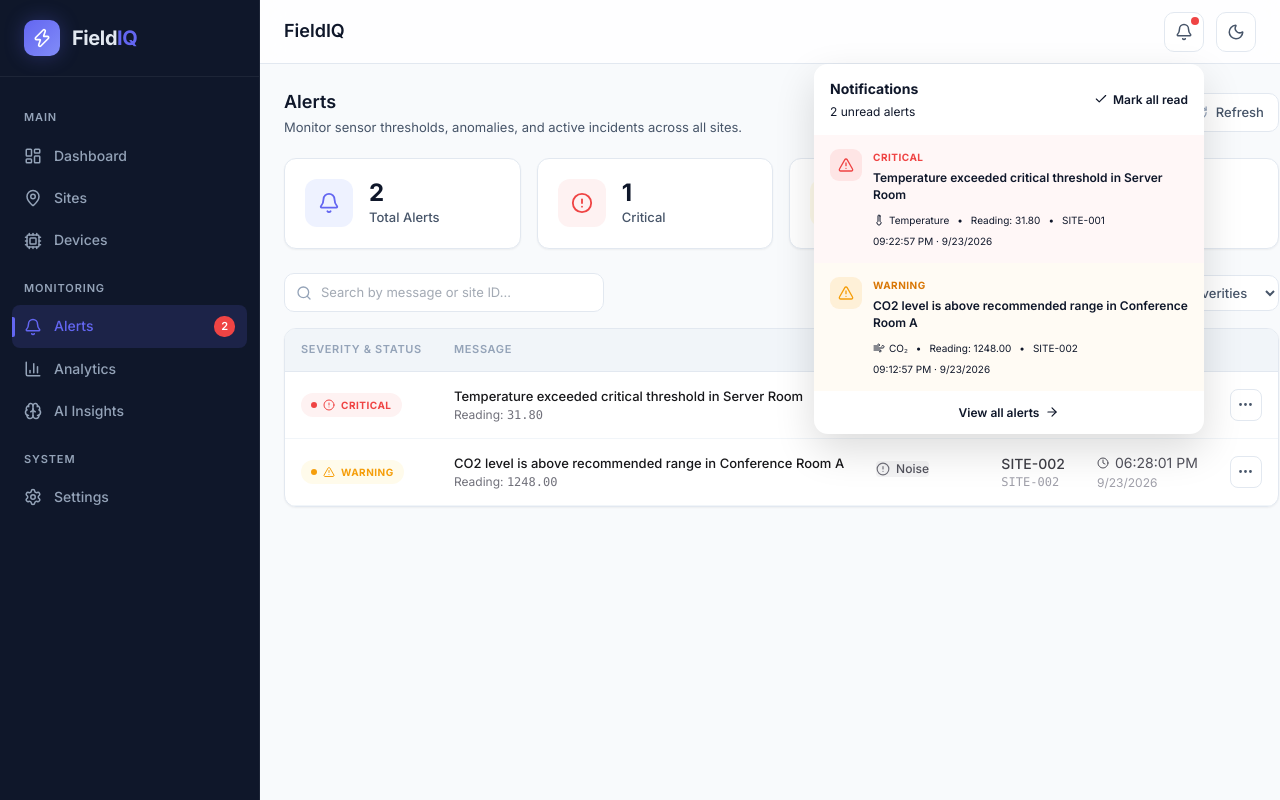
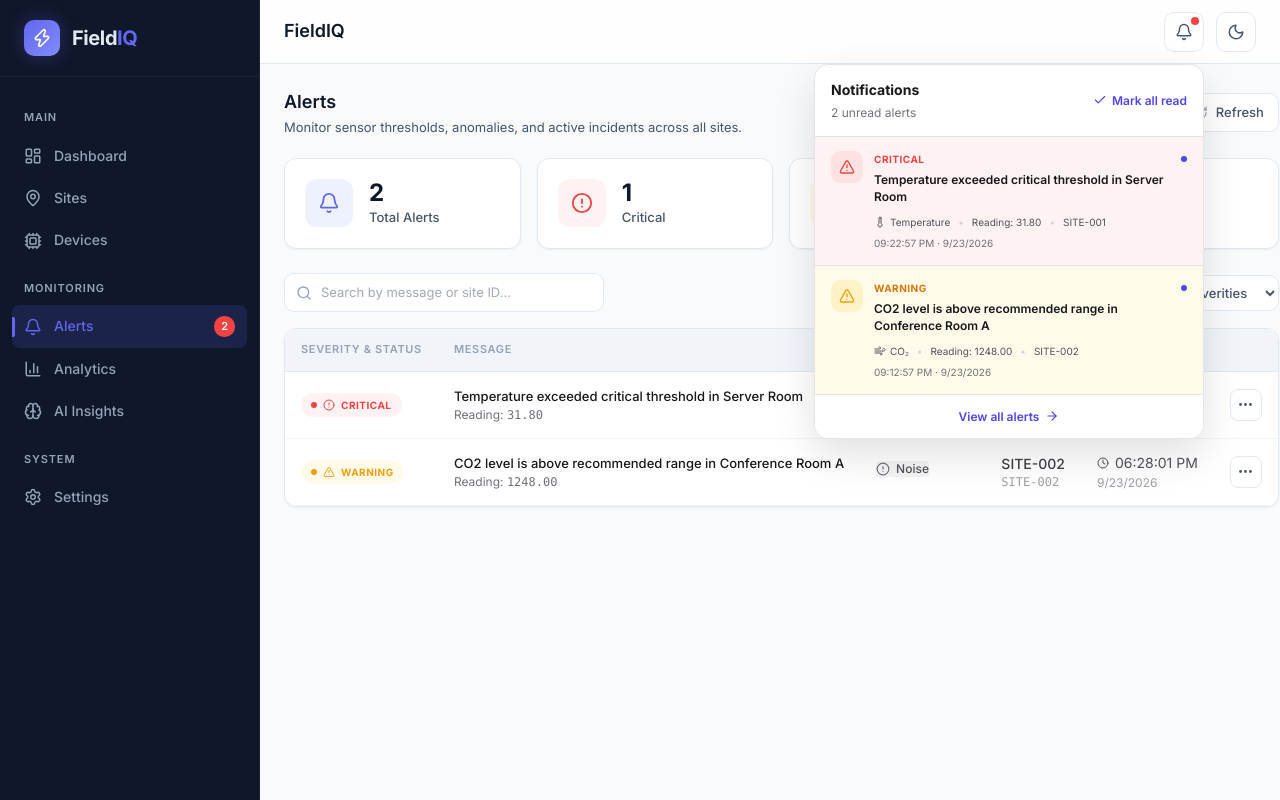
Before and after one commit to weblinkify/fieldIQ, a Next.js app: page /alerts in a window 1280 px wide. Both pictures are taken after a click on the button 1184 px from the left and 31 px from the top of the page. Shown: the top 800 px of the page. Built offline with nearby package versions, Linux system fonts and the light colour scheme.

Commit message:
feat(alerts): Align pop up style according to theme light and dark

```diff
--- a/src/components/layout/Header.tsx
+++ b/src/components/layout/Header.tsx
@@ -169,12 +169,18 @@ export default function Header({
                 width: 390,
                 maxWidth: "calc(100vw - 24px)",
                 borderRadius: 14,
-                border: "1px solid var(--color-border)",
-                backgroundColor: "rgb(255, 255, 255)",
+                border:
+                  theme === "light"
+                    ? "1px solid #e4e4e7"
+                    : "1px solid #27272a",
+                backgroundColor:
+                  theme === "light" ? "#ffffff" : "#09090b",
                 boxShadow:
-                  "0 16px 40px rgba(0, 0, 0, 0.14)",
+                  theme === "light"
+                    ? "0 16px 40px rgba(0, 0, 0, 0.12)"
+                    : "0 16px 40px rgba(0, 0, 0, 0.45)",
                 overflow: "hidden",
-                zIndex: 100,
+                zIndex: 1000,
               }}
             >
               {/* Popover header */}
@@ -185,7 +191,9 @@ export default function Header({
                   justifyContent: "space-between",
                   padding: "14px 16px",
                   borderBottom:
-                    "1px solid var(--color-border)",
+                    theme === "light"
+                      ? "1px solid #e4e4e7"
+                      : "1px solid #27272a",
                 }}
               >
                 <div>
@@ -193,7 +201,8 @@ export default function Header({
                     style={{
                       fontSize: 14,
                       fontWeight: 700,
-                      color: "var(--color-text)",
+                      color:
+                        theme === "light" ? "#18181b" : "#f4f4f5",
                     }}
                   >
                     Notifications
@@ -203,7 +212,8 @@ export default function Header({
                     style={{
                       marginTop: 2,
                       fontSize: 12,
-                      color: "var(--color-text-muted)",
+                      color:
+                        theme === "light" ? "#71717a" : "#a1a1aa",
                     }}
                   >
                     {unreadCount > 0
@@ -223,7 +233,8 @@ export default function Header({
                       gap: 5,
                       border: 0,
                       background: "transparent",
-                      color: "var(--color-primary)",
+                      color:
+                        theme === "light" ? "#4f46e5" : "#818cf8",
                       fontSize: 12,
                       fontWeight: 600,
                       cursor: "pointer",
@@ -244,8 +255,7 @@ export default function Header({
               >
                 {mockAlerts.map((alert) => {
                   const isRead = readAlerts.includes(alert.id);
-                  const isCritical =
-                    alert.severity === "critical";
+                  const isCritical = alert.severity === "critical";
 
                   return (
                     <button
@@ -258,12 +268,20 @@ export default function Header({
                         padding: "14px 16px",
                         border: 0,
                         borderBottom:
-                          "1px solid var(--color-border)",
+                          theme === "light"
+                            ? "1px solid #e4e4e7"
+                            : "1px solid #27272a",
                         backgroundColor: isRead
-                          ? "transparent"
+                          ? theme === "light"
+                            ? "#ffffff"
+                            : "#09090b"
                           : isCritical
-                            ? "rgba(239, 68, 68, 0.045)"
-                            : "rgba(245, 158, 11, 0.045)",
+                            ? theme === "light"
+                              ? "#fef2f2"
+                              : "rgba(127, 29, 29, 0.18)"
+                            : theme === "light"
+                              ? "#fffbeb"
+                              : "rgba(120, 53, 15, 0.18)",
                         textAlign: "left",
                         cursor: "pointer",
                       }}
@@ -285,8 +303,12 @@ export default function Header({
                             height: 32,
                             borderRadius: 9,
                             backgroundColor: isCritical
-                              ? "rgba(239, 68, 68, 0.1)"
-                              : "rgba(245, 158, 11, 0.12)",
+                              ? theme === "light"
+                                ? "#fee2e2"
+                                : "rgba(239, 68, 68, 0.15)"
+                              : theme === "light"
+                                ? "#fef3c7"
+                                : "rgba(245, 158, 11, 0.15)",
                             color: isCritical
                               ? "#ef4444"
                               : "#f59e0b",
@@ -332,7 +354,9 @@ export default function Header({
                                   height: 6,
                                   borderRadius: "50%",
                                   backgroundColor:
-                                    "var(--color-primary)",
+                                    theme === "light"
+                                      ? "#4f46e5"
+                                      : "#818cf8",
                                 }}
                               />
                             )}
@@ -344,7 +368,10 @@ export default function Header({
                               fontSize: 12,
                               lineHeight: 1.45,
                               fontWeight: 600,
-                              color: "var(--color-text)",
+                              color:
+                                theme === "light"
+                                  ? "#18181b"
+                                  : "#f4f4f5",
                             }}
                           >
                             {alert.message}
@@ -359,7 +386,10 @@ export default function Header({
                               gap: 8,
                               marginTop: 8,
                               fontSize: 10,
-                              color: "var(--color-text-muted)",
+                              color:
+                                theme === "light"
+                                  ? "#52525b"
+                                  : "#a1a1aa",
                             }}
                           >
                             <span
@@ -369,26 +399,40 @@ export default function Header({
                                 gap: 4,
                               }}
                             >
-                              {alert.sensorType ===
-                                "temperature" ? (
+                              {alert.sensorType === "temperature" ? (
                                 <Thermometer size={12} />
                               ) : (
                                 <Wind size={12} />
                               )}
 
-                              {alert.sensorType ===
-                                "temperature"
+                              {alert.sensorType === "temperature"
                                 ? "Temperature"
                                 : "CO₂"}
                             </span>
 
-                            <span>•</span>
-
-                            <span>
-                              Reading: {alert.reading}
+                            <span
+                              style={{
+                                color:
+                                  theme === "light"
+                                    ? "#d4d4d8"
+                                    : "#52525b",
+                              }}
+                            >
+                              •
                             </span>
 
-                            <span>•</span>
+                            <span>Reading: {alert.reading}</span>
+
+                            <span
+                              style={{
+                                color:
+                                  theme === "light"
+                                    ? "#d4d4d8"
+                                    : "#52525b",
+                              }}
+                            >
+                              •
+                            </span>
 
                             <span>{alert.site}</span>
                           </div>
@@ -398,7 +442,10 @@ export default function Header({
                             style={{
                               marginTop: 5,
                               fontSize: 10,
-                              color: "var(--color-text-muted)",
+                              color:
+                                theme === "light"
+                                  ? "#71717a"
+                                  : "#71717a",
                             }}
                           >
                             {alert.time} · {alert.date}
@@ -425,8 +472,10 @@ export default function Header({
                   width: "100%",
                   padding: "12px 16px",
                   border: 0,
-                  background: "transparent",
-                  color: "var(--color-primary)",
+                  backgroundColor:
+                    theme === "light" ? "#ffffff" : "#09090b",
+                  color:
+                    theme === "light" ? "#4f46e5" : "#818cf8",
                   fontSize: 12,
                   fontWeight: 600,
                   cursor: "pointer",
```
